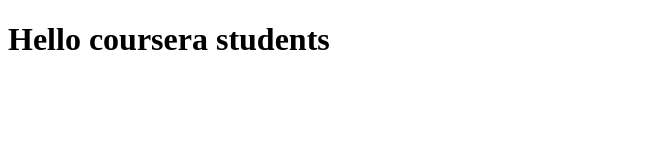
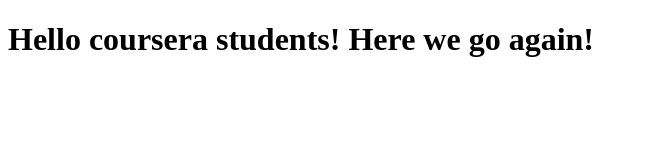
Before and after one commit to pkloc/coursera_angular_test, a plain HTML site: page index.html in a window 1280 px wide. Shown: the whole page, without its empty margins (0-646 px from the left). Drawn offline with Linux system fonts and the light colour scheme.

Commit message:
New version

```diff
--- a/index.html
+++ b/index.html
@@ -7,6 +7,6 @@
     <title>Hello coursera</title>
 </head>
 <body>
-    <h1>Hello coursera students</h1>
+    <h1>Hello coursera students! Here we go again!</h1>
 </body>
 </html>
```
